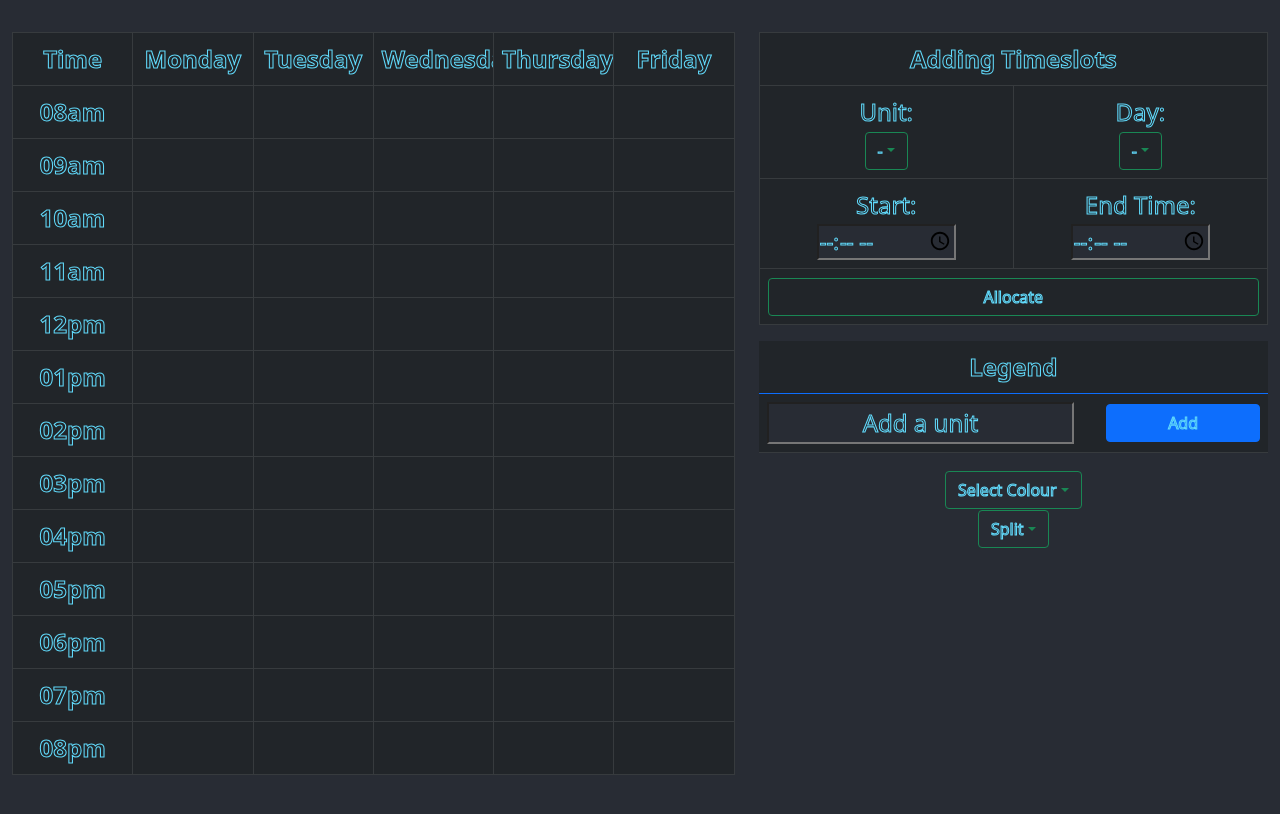
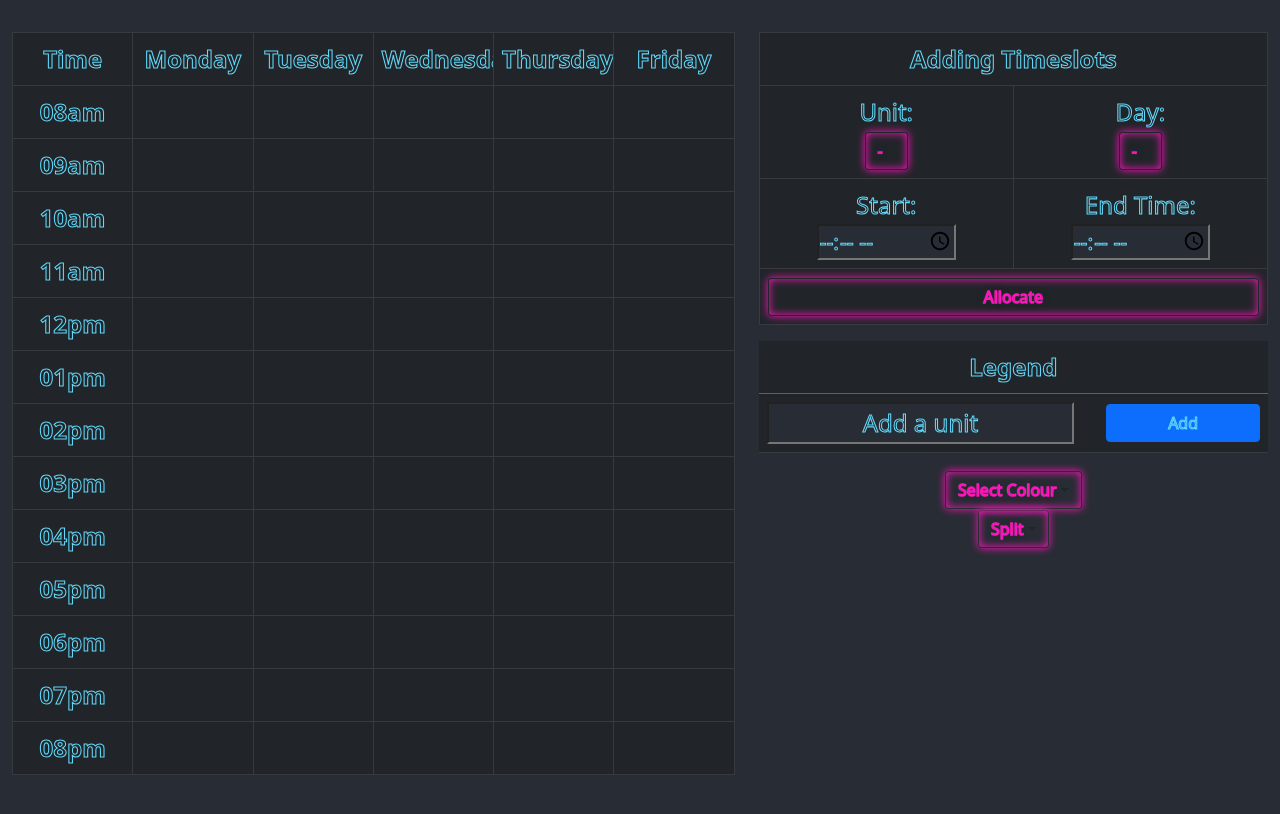
Before and after one commit to Arithmetic-Overflow/Timetable, a React (Create React App) app: page / in a window 1280 px wide. Shown: the top 814 px of the page. Built offline with nearby package versions, Linux system fonts and the light colour scheme.

Commit message:
Added neon buttons

```diff
--- a/src/App.css
+++ b/src/App.css
@@ -1,3 +1,8 @@
+:root {
+    --clr-neon: hsl(317 100% 54%);
+    --clr-bg: hsl(323 21% 16%)
+}
+
 .App {
   text-align: center;
 }
@@ -64,8 +69,42 @@ input {
   color: white;
 }
 
-.btn-outline-success {
-  color: white;
+.wrapper {
+    display: flex;
+    justify-content: center;
+    align-items: center;
+    height: 100vh;
+    background: black
+}
+
+.btn-outline-neon {
+  display: flex;
+  justify-content: center;
+  align-items: center;
+  cursor: pointer;
+  text-decoration: none;
+  color: var(--clr-neon);
+  border: var(--clr-neon) 3px solid;
+  background-color: transparent;
+  border-radius: 0.25em;
+  text-shadow: 0 0 0.125em hsl(0 0% 100% / 0.3), 0 0 0.45em currentColor;
+  box-shadow: inset 0 0 0.5em 0 var(--clr-neon), 0 0 0.5em 0 var(--clr-neon);
+  transition: all 0.5s;
+
+  color:  #0d6efd;
+  -webkit-text-fill-color: transparent;
+  -webkit-text-stroke-width: 1pt;
+  -webkit-text-stroke-color: var(--clr-neon);
+}
+
+.btn-outline-neon:hover {
+  background-color: var(--clr-neon);
+  color: #fff;
+
+  color:  #0d6efd;
+  -webkit-text-fill-color: black;
+  -webkit-text-stroke-width: 1px;
+  -webkit-text-stroke-color: black;
 }
 
 hr {
--- a/src/components/InsertionPanel.jsx
+++ b/src/components/InsertionPanel.jsx
@@ -115,7 +115,7 @@ const InsertionPanel = ({
           Unit:
             <DropdownButton
               title={ selectedUnit }
-              variant='outline-success'
+              variant='outline-neon'
               onSelect={ (event) => setSelectedUnit(event) }
             >
               {
@@ -136,7 +136,7 @@ const InsertionPanel = ({
             Day:
             <DropdownButton
               title={ selectedDay }
-              variant='outline-success'
+              variant='outline-neon'
               onSelect={ (event) => setSelectedDay(event) }
             >
               {
@@ -187,7 +187,7 @@ const InsertionPanel = ({
             <Button
               onClick={ submitAllocation }
               style={{'width': '100%'}}
-              variant='outline-success'
+              variant='outline-neon'
             >
               Allocate
             </Button>
--- a/src/components/Toolbar/ColourSelect.jsx
+++ b/src/components/Toolbar/ColourSelect.jsx
@@ -32,7 +32,7 @@ const ColourSelect = ({ className, isSelected, unitList, colourList }) => {
   return (
 			<DropdownButton
 				title='Select Colour'
-				variant='outline-success'
+				variant='outline-neon'
 			>
         {
         	selections.map(
--- a/src/components/Toolbar/SplitSelect.jsx
+++ b/src/components/Toolbar/SplitSelect.jsx
@@ -25,7 +25,7 @@ const SplitSelect = ({ className, isSelected }) => {
     return (
         <DropdownButton
           title='Split'
-          variant='outline-success'
+          variant='outline-neon'
         >
           {
             possibleSplits.map(
```
